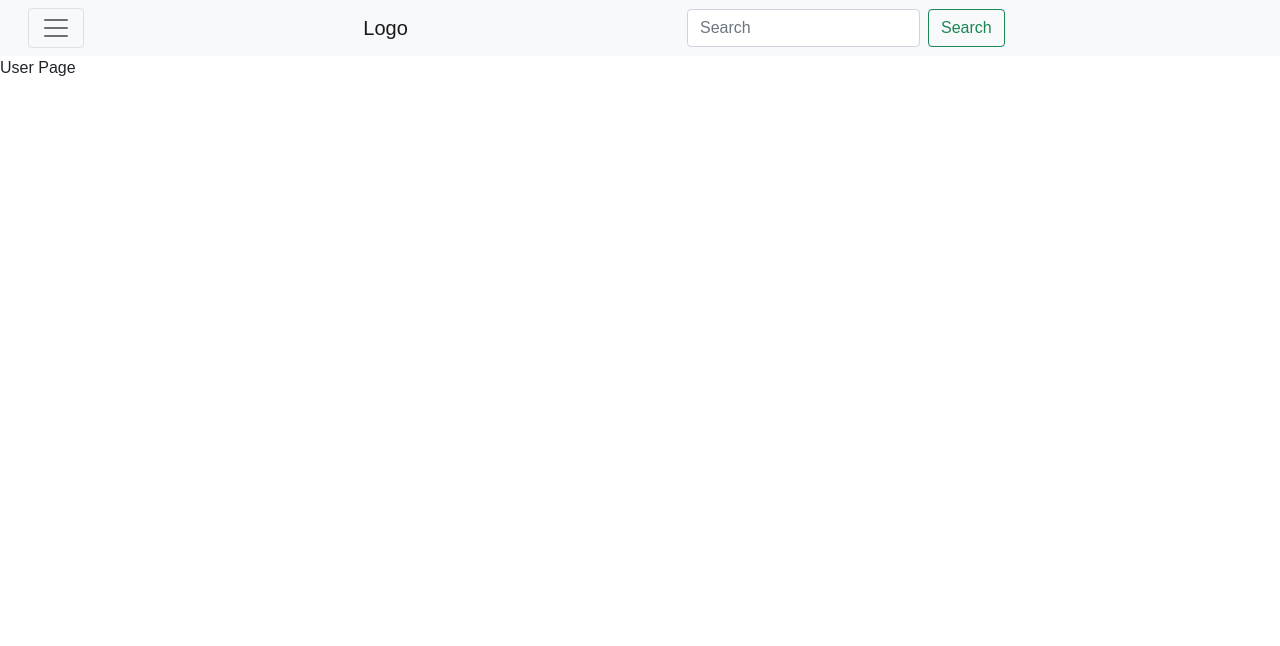
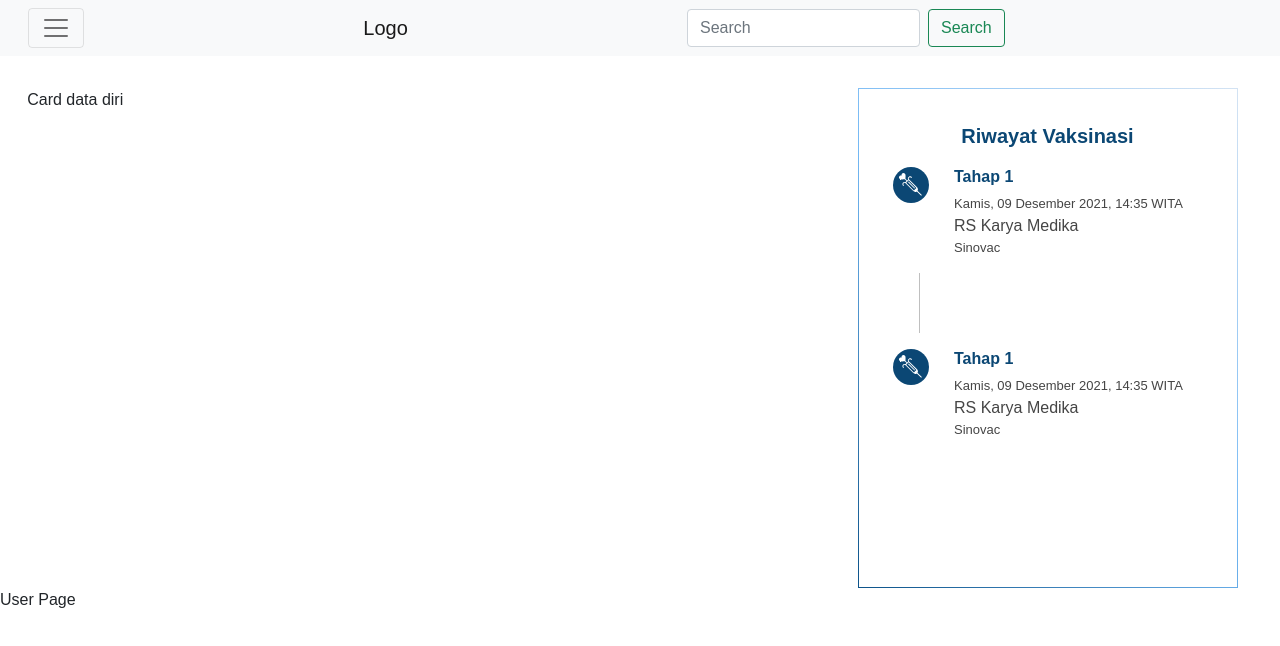
Before and after one commit to CrytoCodeWizard/React-ReservaksinAdmin, a React (Create React App) app: page /user in a window 1280 px wide. Shown: the top 646 px of the page. Built offline with nearby package versions, Linux system fonts and the light colour scheme.

Commit message:
card riwayat vaksin done, minus garis dan masih inlinestyle

```diff
--- a/package.json
+++ b/package.json
@@ -11,6 +11,7 @@
     "react-bootstrap": "^2.0.4",
     "react-dom": "^17.0.2",
     "react-hot-toast": "^2.1.1",
+    "react-icons": "^4.3.1",
     "react-redux": "^7.2.6",
     "react-router-dom": "^6.2.1",
     "react-scripts": "4.0.3",
--- /dev/null
+++ b/src/Components/CardRiwayatVaksin/CardRiwayatVaksin.jsx
@@ -0,0 +1,64 @@
+import React from 'react'
+import { Container, Card, Row, Col } from 'react-bootstrap'
+import { GiLoveInjection } from 'react-icons/gi'
+
+function CardRiwayatVaksin() {
+    return (
+        <>
+            <Row style={{ marginTop: '2rem' }}>
+                <Col sm={7}>
+                    Card data diri
+                </Col>
+                <Col sm={4}>
+                    <Card style={{
+                        width: '380px', height: '500px', borderImage: 'linear-gradient(45deg, #0d5389, #74b9f5, #d4e3f3) 10', borderImageSlice: '1',
+                        borderImageSource: 'linear-gradient(to bottom, #0d5389, #74b9f5, #d4e3f3) 10', borderRadius: '10px'
+                    }}>
+                        <Card.Body style={{ margin: '1rem' }}>
+                            <Card.Text style={{ textAlign: 'center', fontSize: '20px', color: '#0B4774', fontWeight: 'bold' }}>
+                                Riwayat Vaksinasi
+                            </Card.Text>
+                            <Row>
+                                <Col sm={2} style={{ marginLeft: '0.3rem', marginRight: '0.3rem', paddingLeft: '0.3rem', paddingRight: '0.3rem' }}>
+                                    <div style={{ width: '36px', height: '36px', background: '#0B4774', borderRadius: '20px' }}>
+                                        <GiLoveInjection size={25} style={{ color: 'white', position: 'relative', top: '0.3rem', left: '0.3rem' }} />
+                                    </div>
+                                </Col>
+                                <Col sm={6} style={{ marginRight: '0.3rem', marginLeft: '0.3rem', width: '16.4rem', paddingLeft: '0.3rem', paddingRight: '0.3rem' }}>
+                                    <h6 style={{ color: '#0B4774', fontWeight: 'bold' }}>Tahap 1</h6>
+                                    <p style={{ margin: '0', fontSize: '13px', color: '#454545' }}>Kamis, 09 Desember 2021, 14:35 WITA</p>
+                                    <p style={{ margin: '0', fontSize: '16px', color: '#454545' }}>RS Karya Medika</p>
+                                    <p style={{ margin: '0', fontSize: '13px', color: '#454545' }}>Sinovac</p>
+                                </Col>
+                            </Row>
+                            <Row>
+                                <Col sm={2}>
+                                    <hr style={{width:'1px', height:'60px', color:'black'}}/>
+                                </Col>
+                                <Col sm={6}>
+                                </Col>
+                            </Row>
+                            <Row>
+                                <Col sm={2} style={{ marginLeft: '0.3rem', marginRight: '0.3rem', paddingLeft: '0.3rem', paddingRight: '0.3rem' }}>
+                                    <div style={{ width: '36px', height: '36px', background: '#0B4774', borderRadius: '20px' }}>
+                                        <GiLoveInjection size={25} style={{ color: 'white', position: 'relative', top: '0.3rem', left: '0.3rem' }} />
+                                    </div>
+                                </Col>
+                                <Col sm={6} style={{ marginRight: '0.3rem', marginLeft: '0.3rem', width: '16.4rem', paddingLeft: '0.3rem', paddingRight: '0.3rem' }}>
+                                    <h6 style={{ color: '#0B4774', fontWeight: 'bold' }}>Tahap 1</h6>
+                                    <p style={{ margin: '0', fontSize: '13px', color: '#454545' }}>Kamis, 09 Desember 2021, 14:35 WITA</p>
+                                    <p style={{ margin: '0', fontSize: '16px', color: '#454545' }}>RS Karya Medika</p>
+                                    <p style={{ margin: '0', fontSize: '13px', color: '#454545' }}>Sinovac</p>
+                                </Col>
+                            </Row>
+                        </Card.Body>
+                    </Card>
+                </Col>
+
+            </Row>
+
+        </>
+    )
+}
+
+export default CardRiwayatVaksin
--- a/src/Pages/UserManagement/UserPage.jsx
+++ b/src/Pages/UserManagement/UserPage.jsx
@@ -1,8 +1,10 @@
 import React from 'react';
+import CardRiwayatVaksin from '../../Components/CardRiwayatVaksin/CardRiwayatVaksin';
 
 function UserPage() {
     return (
         <div>
+            <CardRiwayatVaksin/>
             User Page
         </div>
     );
```
Also changed, not shown: src/Components/CardRiwayatVaksin/CardRiwayatVaksin.css (added), 1 other file (tests, documents, lock files or other folders).
